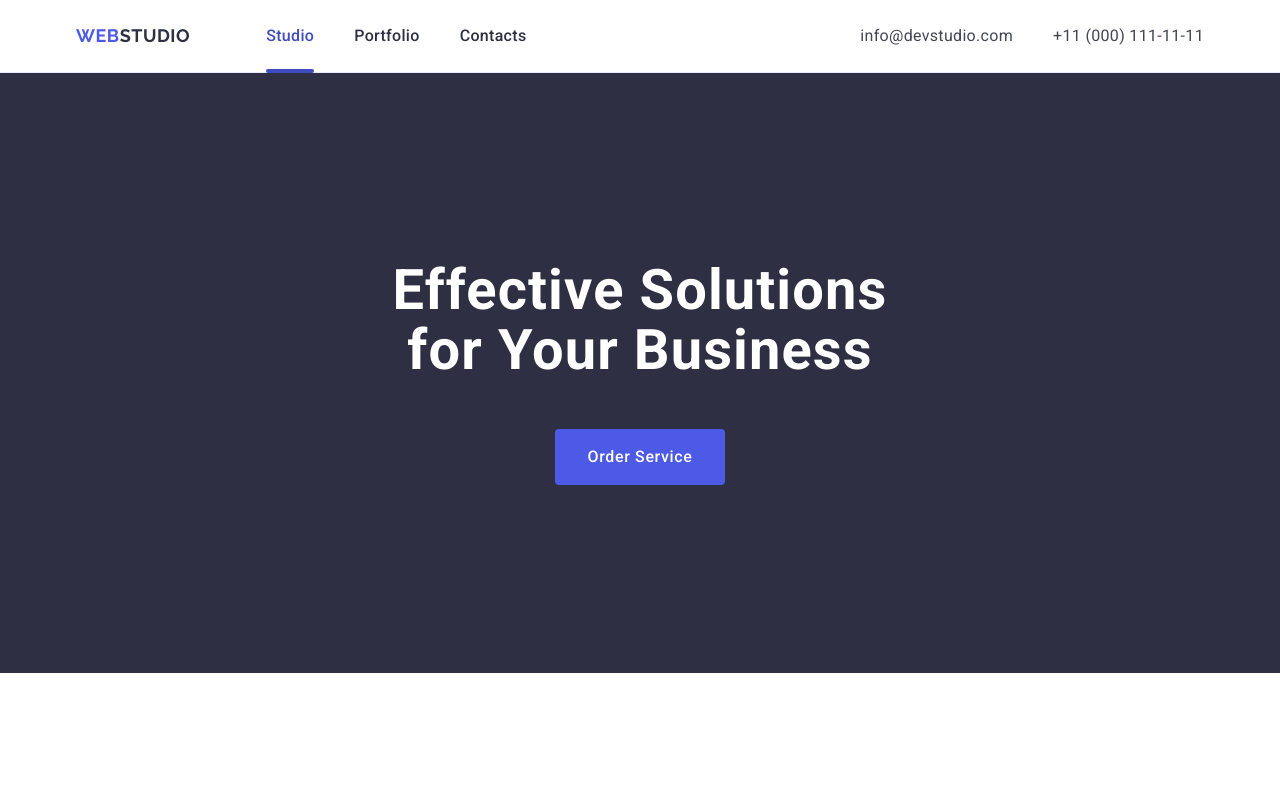
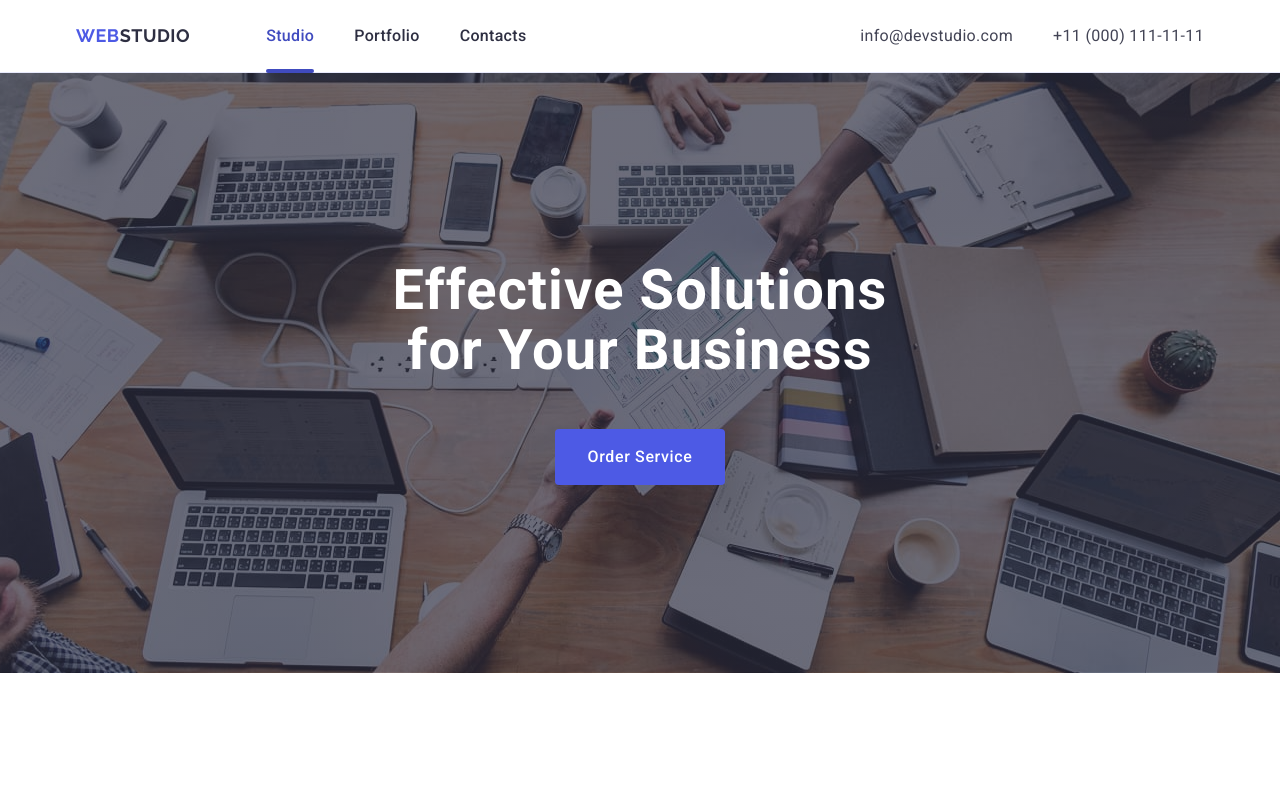
Before and after one commit to Diamond-FoxUA/goit-markup-hw-04, a plain HTML site: page index.html in a window 1280 px wide. Shown: the top 789 px of the page. Drawn offline with nearby package versions, Linux system fonts and the light colour scheme; the site is published under a folder, as on GitHub Pages, so addresses that start at the root find nothing.

Commit message:
return lost margin to Hero Section; make path change: ".//" (images folder is located one lvl up from the current one)

```diff
--- a/css/styles.css
+++ b/css/styles.css
@@ -171,13 +171,14 @@ img {
 
 .hero {
     background-color: #2e2f42;
-    background-image: linear-gradient(rgba(46, 47, 66, 0.7),rgba(46, 47, 66, 0.7)), url("/images/hero-background.jpg");
+    background-image: linear-gradient(rgba(46, 47, 66, 0.7),rgba(46, 47, 66, 0.7)), url("../images/hero-background.jpg");
     background-repeat: no-repeat;
     background-position: center;
     background-size: cover;
 
     padding: 188px 0;
     max-width: 1440px;
+    margin: 0 auto;
 }
 
 .hero-heading {
```
